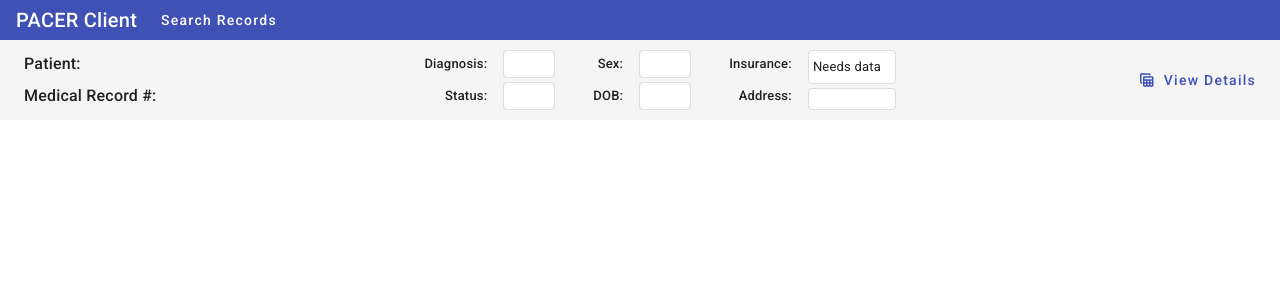
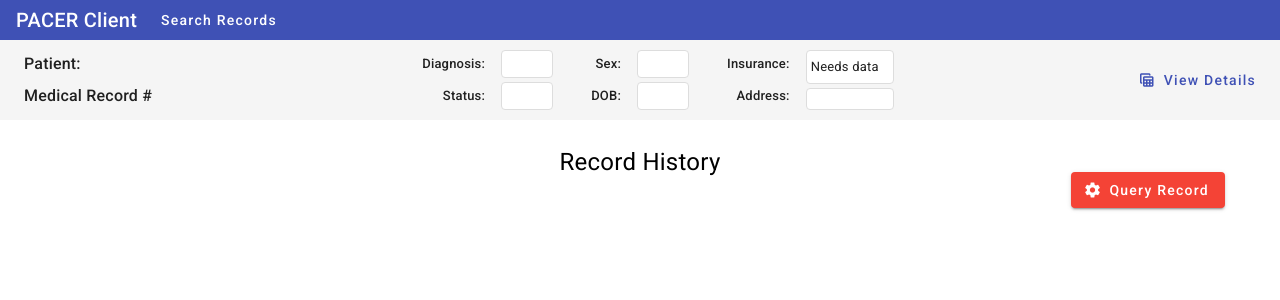
Before and after one commit to PACER-PHII/pacer-ui, an Angular app: page /record-history/1 in a window 1280 px wide. Shown: the top 300 px of the page. Built offline with nearby package versions, Linux system fonts and the light colour scheme; no server answers.

Commit message:
Improved styling and started working on record history

```diff
--- a/src/app/components/person-info/person-info.component.html
+++ b/src/app/components/person-info/person-info.component.html
@@ -1,18 +1,18 @@
 <mat-toolbar>
   <div class="box-columns">
+
     <div class="box">
       <div class="box-colum left-align">
         <div>Patient: {{ personInfo?.givenName }} {{ personInfo?.lastName }}</div>
-        <div> Medical Record #: {{ personInfo?.recordId }}</div>
+        <div> Medical Record # {{ personInfo?.recordId }}</div>
       </div>
     </div>
-
 
     <div class="box">
 
       <div class="box-colum right-align">
-        <div class="demographic-label">Diagnosis:</div>
-        <div class="demographic-label">Status:</div>
+        <div class="demographic-label">Diagnosis: </div>
+        <div class="demographic-label">Status: </div>
       </div>
       <div class="box-colum left-align">
         <div class="demographic-info">{{ personInfo?.diagnosis }}</div>
@@ -29,14 +29,13 @@
       </div>
 
       <div class="box-colum right-align">
-        <div class="demographic-label">Insurance:</div>
-        <div class="demographic-label">Address:</div>
+        <div class="demographic-label">Insurance: </div>
+        <div class="demographic-label">Address: </div>
       </div>
       <div class="box-colum left-align">
-        <div class="demographic-info"> Needs data </div>
-        <div class="demographic-info">{{ personInfo?.streetAddress}}</div>
+        <div class="demographic-info">Needs data </div>
+        <div class="demographic-info">{{ personInfo?.streetAddress }}</div>
       </div>
-
 
     </div>
 
--- a/src/app/components/record-details/record-details.component.html
+++ b/src/app/components/record-details/record-details.component.html
@@ -1,9 +1,15 @@
 <app-person-info></app-person-info>
 <div class="container">
   <div class="top-margin">
-    <div class="top-margin">
+    <div class="box page-title">Record Details</div>
+    <div class="top-margin box">
       <button mat-stroked-button (click)="accordion.openAll()"><mat-icon>expand_more</mat-icon>Expand All</button>
       <button mat-stroked-button style="margin-left: 16px" (click)="accordion.closeAll()"><mat-icon>expand_less</mat-icon>Collapse All</button>
+      <span class="content-spacer"></span>
+      <button mat-raised-button (click)="onQueryRecord();  $event.stopPropagation()" color="warn">
+        <mat-icon>settings</mat-icon>
+        Query Record
+      </button>
     </div>
     <div class="top-margin">
     <mat-accordion multi>
--- a/src/app/components/record-details/record-details.component.ts
+++ b/src/app/components/record-details/record-details.component.ts
@@ -231,4 +231,7 @@ export class RecordDetailsComponent implements OnInit {
     this.router.navigate(['/record-history', this.recordId]);
   }
 
+  onQueryRecord() {
+
+  }
 }
--- a/src/app/components/record-history/record-history.component.html
+++ b/src/app/components/record-history/record-history.component.html
@@ -1,3 +1,14 @@
 <!--TODO remove the top margin it is not a good practice to have it here -->
 <app-person-info></app-person-info>
-<pre>{{ recordHistory  | json}}</pre>
+
+<div class="box page-title">Record History</div>
+<div class="container">
+  <div class="box">
+    <span class="content-spacer"></span>
+    <button mat-raised-button (click)="onQueryRecord();  $event.stopPropagation()" color="warn">
+      <mat-icon>settings</mat-icon>
+      Query Record
+    </button>
+  </div>
+  <pre>{{ recordHistory  | json}}</pre>
+</div>
--- a/src/app/components/record-history/record-history.component.ts
+++ b/src/app/components/record-history/record-history.component.ts
@@ -34,4 +34,7 @@ export class RecordHistoryComponent implements OnInit {
       });
   }
 
+  onQueryRecord() {
+
+  }
 }
--- a/src/app/components/search-results/search-results.component.html
+++ b/src/app/components/search-results/search-results.component.html
@@ -1,5 +1,6 @@
-<div class="container" style="margin-top: 10vh">
-  <div class="box align-center">
+<div class="container" style="margin-top: 8vh">
+  <div class="box page-title">Search Records</div>
+  <div class="box align-center top-margin">
     <div style="width: 50%">
       <mat-form-field appearance="outline" style="width: 100%">
         <mat-label>Filter Results</mat-label>
@@ -71,7 +72,8 @@
           <button mat-stroked-button (click)="onQueryRecord(record);  $event.stopPropagation()" color="warn">
             <mat-icon>settings</mat-icon>
             Query
-          </button></span>
+          </button>
+        </span>
       </td>
       <mat-header-cell *matHeaderCellDef>Actions</mat-header-cell>
     </ng-container>
--- a/src/app/components/search-results/search-results.component.ts
+++ b/src/app/components/search-results/search-results.component.ts
@@ -58,7 +58,6 @@ export class SearchResultsComponent implements OnInit {
   }
 
   onViewCases(record: any) {
-    console.log(record);
     this.router.navigate(['/record-details', record.recordId]);
   }
 
@@ -76,8 +75,9 @@ export class SearchResultsComponent implements OnInit {
   }
 
   onShowHistory(record: CaseRecordDTO) {
-    //TODO Implement Action
+    this.router.navigate(['/record-history', record.recordId]);
   }
+
 
   onQueryRecord(record) {
     //TODO Implement Action
--- a/src/styles.scss
+++ b/src/styles.scss
@@ -82,3 +82,9 @@ See https://github.com/angular/components/issues/23737 for more info
 .top-margin{
   margin-top: 16px;
 }
+
+.page-title {
+  font-size: x-large;
+  justify-content: center;
+  margin-top: 32px
+}
```
